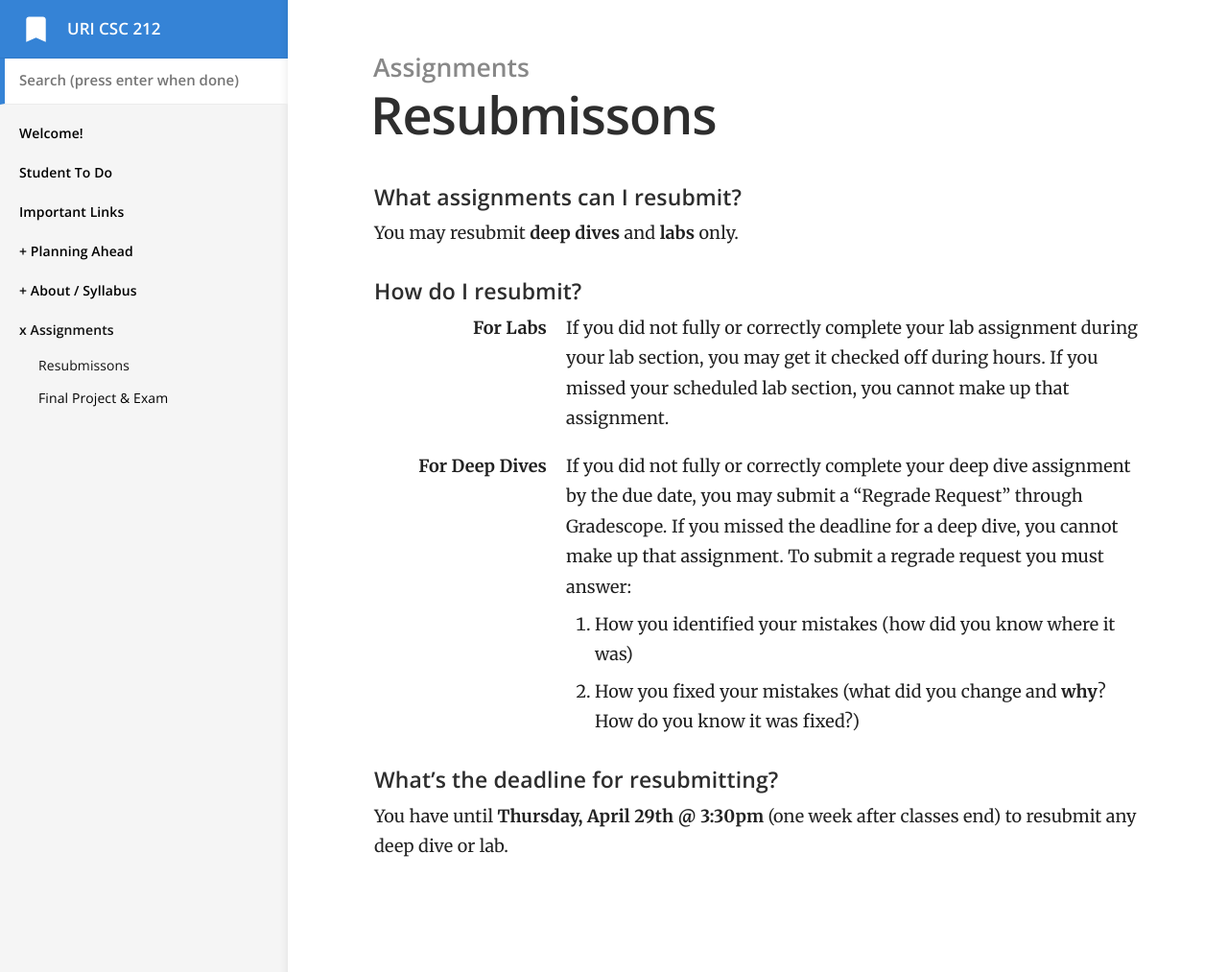
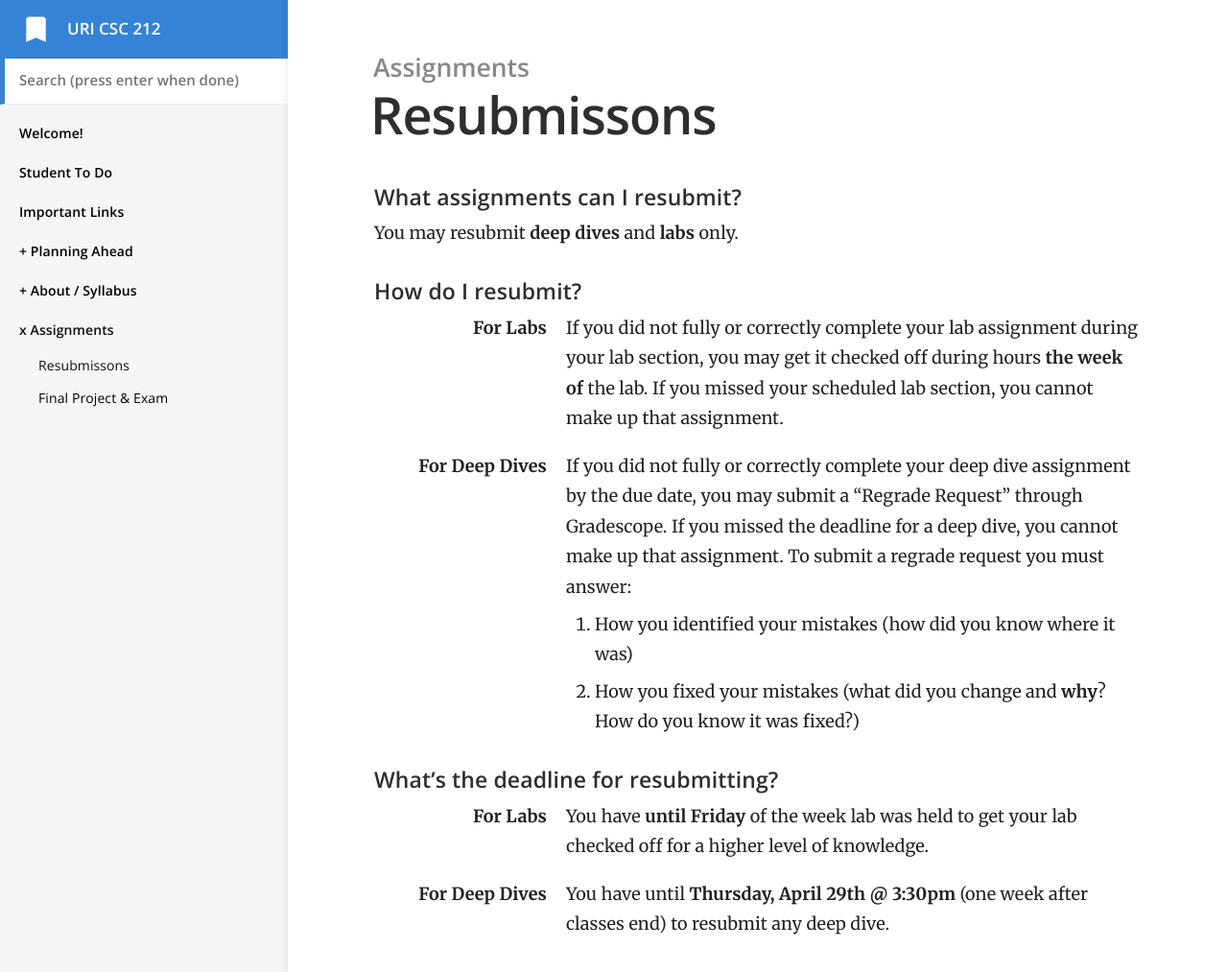
Before and after one commit to vcc-csc212/sp21-archive, a Jekyll site: the page built from _docs/3-assignments/resubmissions.md, in a window 1280 px wide and 1030 px high. Shown: the top 1013 px of the window at 96% size. Built offline with Jekyll 4.4.1, drawn with Linux system fonts in a browser that asks for light colours.

Commit message:
added deadline for lab checkoff

```diff
--- a/_docs/3-assignments/resubmissions.md
+++ b/_docs/3-assignments/resubmissions.md
@@ -10,7 +10,7 @@ You may resubmit **deep dives** and **labs** only.
 
 #### How do I resubmit?
 For Labs
-: If you did not fully or correctly complete your lab assignment during your lab section, you may get it checked off during hours. If you missed your scheduled lab section, you cannot make up that assignment.
+: If you did not fully or correctly complete your lab assignment during your lab section, you may get it checked off during hours **the week of** the lab. If you missed your scheduled lab section, you cannot make up that assignment.
 
 For Deep Dives
 : If you did not fully or correctly complete your deep dive assignment by the due date, you may submit a "Regrade Request" through Gradescope. If you missed the deadline for a deep dive, you cannot make up that assignment. To submit a regrade request you must answer:
@@ -18,4 +18,8 @@ For Deep Dives
 2. How you fixed your mistakes (what did you change and **why**? How do you know it was fixed?)
 
 #### What's the deadline for resubmitting?
-You have until **Thursday, April 29th @ 3:30pm** (one week after classes end) to resubmit any deep dive or lab.
+For Labs
+: You have **until Friday** of the week lab was held to get your lab checked off for a higher level of knowledge.
+
+For Deep Dives
+: You have until **Thursday, April 29th @ 3:30pm** (one week after classes end) to resubmit any deep dive.
```
Also changed, not shown: _docs/labs/lab-01/lab01.md (line endings or trailing spaces).
